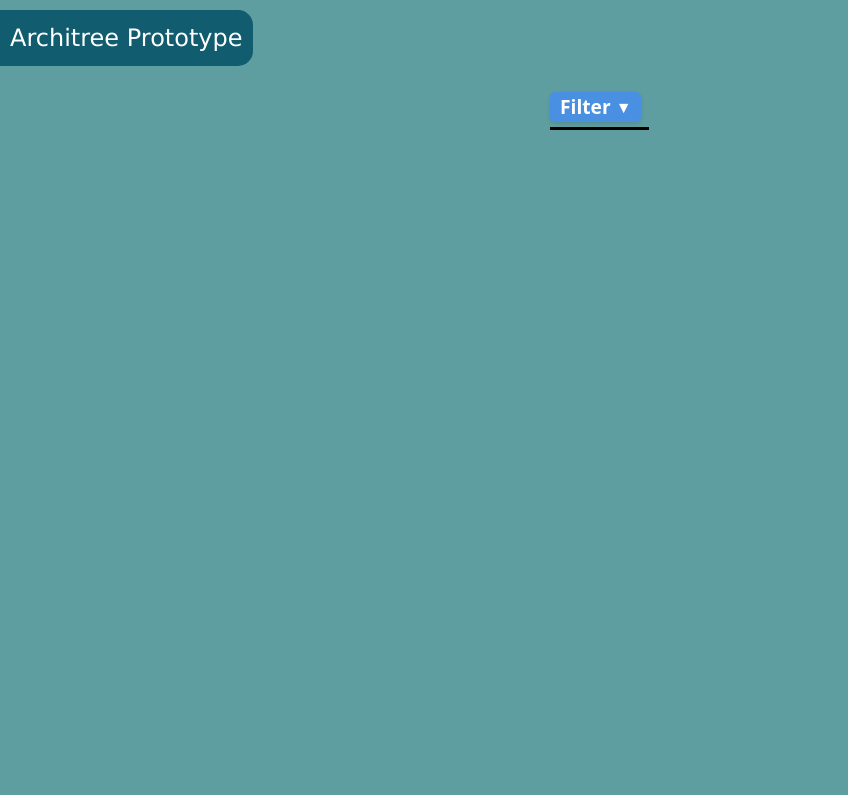
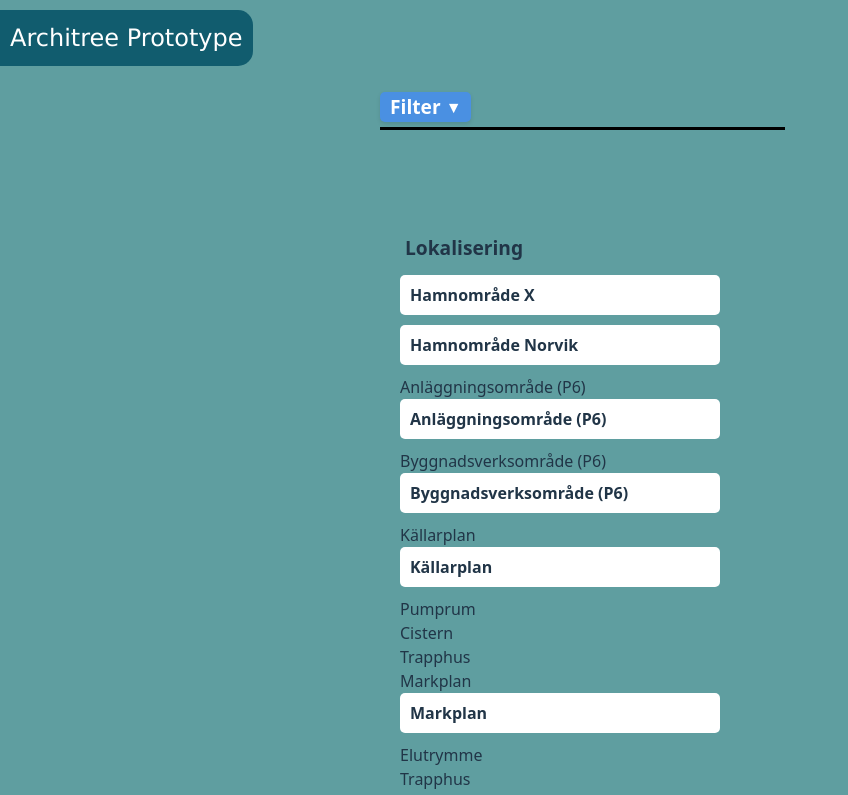
Before and after one commit to eira-quale/architree-81346-visualiser-prototype, a Vue app: page / in a window 1280 px wide. Shown: the top 795 px of the page, without its empty margins (0-848 px from the left). Built offline with nearby package versions, Linux system fonts and the light colour scheme.

Commit message:
Recursively render childnodes

```diff
--- a/src/Main.vue
+++ b/src/Main.vue
@@ -7,6 +7,10 @@
 
     <div class="main-trees-container">
 
+      <Tree v-for="(tree, index) in trees"
+        :key="index"
+        :tree="tree"
+        ></Tree>
 
 
     </div>
@@ -26,8 +30,9 @@ import SvgIcon from '@jamescoyle/vue-icon';
 import { mdiMapMarkerPath } from '@mdi/js';
 import { mdiCube } from '@mdi/js';
 import { mdiHammerWrench } from '@mdi/js';
-import { Tree } from '@/services/models/tree.js';
+import { TreeRoot } from '@/services/models/treeRoot.js'; // Updated import
 import { TreeNode } from '@/services/models/treeNode.js'; // Updated import
+import Tree from './components/tree/Tree.vue';
 
 export default {
 
@@ -74,7 +79,7 @@ export default {
 
     initializeTrees() {
       const randomId = Math.random().toString(36).substr(2, 9);
-      const newTree = new Tree(randomId, "Lokalisering", true);
+      const newTree = new TreeRoot(randomId, "Lokalisering", true); // Updated reference
 
       const createNodeFromData = (data) => {
         const aspect = new Aspect(data.id, data.rds, data.name, data.previousName);
--- a/src/components/tree/Node.vue
+++ b/src/components/tree/Node.vue
@@ -1,106 +1,31 @@
 <template>
-
-  <div @click="handleNodeClick" class="node-container" :class="getClass(aspect)">
-    <svg-icon type="mdi" :path="getChevron()"></svg-icon>
-
-    <span class="node-text rds">{{ aspect.rds }}</span>
-    <span class="node-text name"> {{ aspect.name }}</span>
-
+  <!-- Print parent node -->
+  <div class="node-container">
+    <span class="node-text rds">{{ node.data.name }}</span>
   </div>
 
-  <div v-for="(subnode, index) in aspect.children">
-    <div v-show="subnode.isVisible">
-      <div class="node-container subnode" :class="  getClass(subnode) "
-        @click="handleSubNodeClick(subnode)">
-        <span class="node-text rds">{{ subnode.rds }} </span>
-        <span class="node-text name">{{ subnode.name }} </span>
-      </div>
-    </div>
+  <div v-for="(childNode, index) in node.children" :key="index" class="node-children">
+    <span class="node-text">{{ childNode.data.name }}</span>
+    <!-- Check if the child node has children and recursively render them -->
+    <Node v-if="childNode.children && childNode.children.length" :node="childNode" />
   </div>
 </template>
 
 <script>
-import Aspect from '../../services/models/aspect';
+import { TreeNode } from '../../services/models/treeNode';
 
-import SvgIcon from '@jamescoyle/vue-icon';
-import { mdilChevronDown, mdilChevronRight } from '@mdi/light-js';
 export default {
-  name: "Node",
+  name: "Node", // The name property allows Vue to resolve recursive components
   props: {
-    aspect: Aspect,
-    selectedAspect: Aspect,
-
-
+    node: {
+      type: TreeNode
+    },
   },
   data() {
-    return {
-
-      chevronRight: mdilChevronRight,
-      chevronDown: mdilChevronDown
-
-    };
-
-
+    return {};
   },
-  components: {
-    SvgIcon
-  },
-
-
-  methods: {
-    handleNodeClick() {
-      this.$emit("handle-node-click", this.aspect);
-
-
-    },
-
-    getClass(aspect) {
-
-
-
-      if (this.isSelectedAspect(aspect)) {
-        return 'selectedAspect'
-      }
-
-      if (this.isLinkedAspect(aspect)) {
-
-        return 'linkedAspect'
-      }
-
-      return 'node-container';
-
-    },
-
-
-    isSelectedAspect(aspect) {
-      return this.selectedAspect?.id === aspect.id;
-
-
-    },
-
-    isLinkedAspect(aspect) {
-      return this.selectedAspect?.linkedAspects?.includes(aspect.id) || false;
-    },
-    handleSubNodeClick(subnode) {
-
-      this.$emit("handle-node-click", subnode)
-
-    },
-    getChevron() {
-      if (!this.aspect.hasChildren()) {
-        return null;
-      } else {
-        if (this.aspect.showChildren) {
-          return mdilChevronDown;
-        } else {
-          return mdilChevronRight;
-        }
-      }
-
-
-    },
-
-  },
+  // Removed explicit import and registration of Node
+  methods: {},
   watch: {
     // Your watchers
   },
--- a/src/components/tree/Tree.vue
+++ b/src/components/tree/Tree.vue
@@ -1,19 +1,21 @@
 <template>
   <div class="tree">
     <div class="tree-title-container">
-      <h1>{{ treeTitle }}</h1>
-      <svg-icon class="tree-icon" type="mdi" :path="icon"></svg-icon>
+      <h1>{{ tree.name }}</h1>
+
     </div>
     <div class="tree-container">
       <!-- Scrollable area for nodes -->
       <div class="tree-content">
         <Node
-          v-for="(node, index) in tree"
-          :key="index"
-          :aspect="node"
-          @handle-node-click="forwardNodeClick"
-          :selectedAspect="selectedAspect"
-        />
+        v-for="(node, index) in tree.nodes"
+        :key="index"
+        :node="node">
+
+
+        </Node>
+
+
       </div>
     </div>
   </div>
@@ -21,29 +23,26 @@
 
 <script>
 import Node from './Node.vue';
-import SvgIcon from '@jamescoyle/vue-icon';
-import Aspect from '../../services/models/aspect';
+import { mdilBook } from '@mdi/light-js';
+import { TreeRoot } from '../../services/models/treeRoot.js';
 
 export default {
   name: "Tree",
 
   props: {
-    selectedAspect: Aspect,
-    icon: Object,
-    treeTitle: String,
+
+
+
     tree: {
-      type: Array,
-      required: true,
-      validator(value) {
-        return value.every(
-          (item) => typeof item.id === "number" && typeof item.name === "string"
-        );
+      type: TreeRoot
+
       },
     },
-  },
+
   data() {
     return {
 
+      icon: mdilBook,
 
 
     };
@@ -51,8 +50,10 @@ export default {
   },
   components: {
 
-    Node,
-    SvgIcon
+    Node
+
+
+
 
 
 
--- a/src/services/models/tree.js
+++ b/src/services/models/treeRoot.js
@@ -1,6 +1,6 @@
 import { TreeNode } from './treeNode';
 
-export class Tree {
+export class TreeRoot { // Renamed from Tree to TreeRoot
 
     constructor(id, name, isVisible) {
         this.id = id;
@@ -45,7 +45,7 @@ export class Tree {
         if (node instanceof TreeNode) {
             this.nodes.push(node);
         } else {
-            throw new Error('Only instances of Node can be added.');
+            throw new Error('Only instances of TreeNode can be added.');
         }
     }
 }
```
